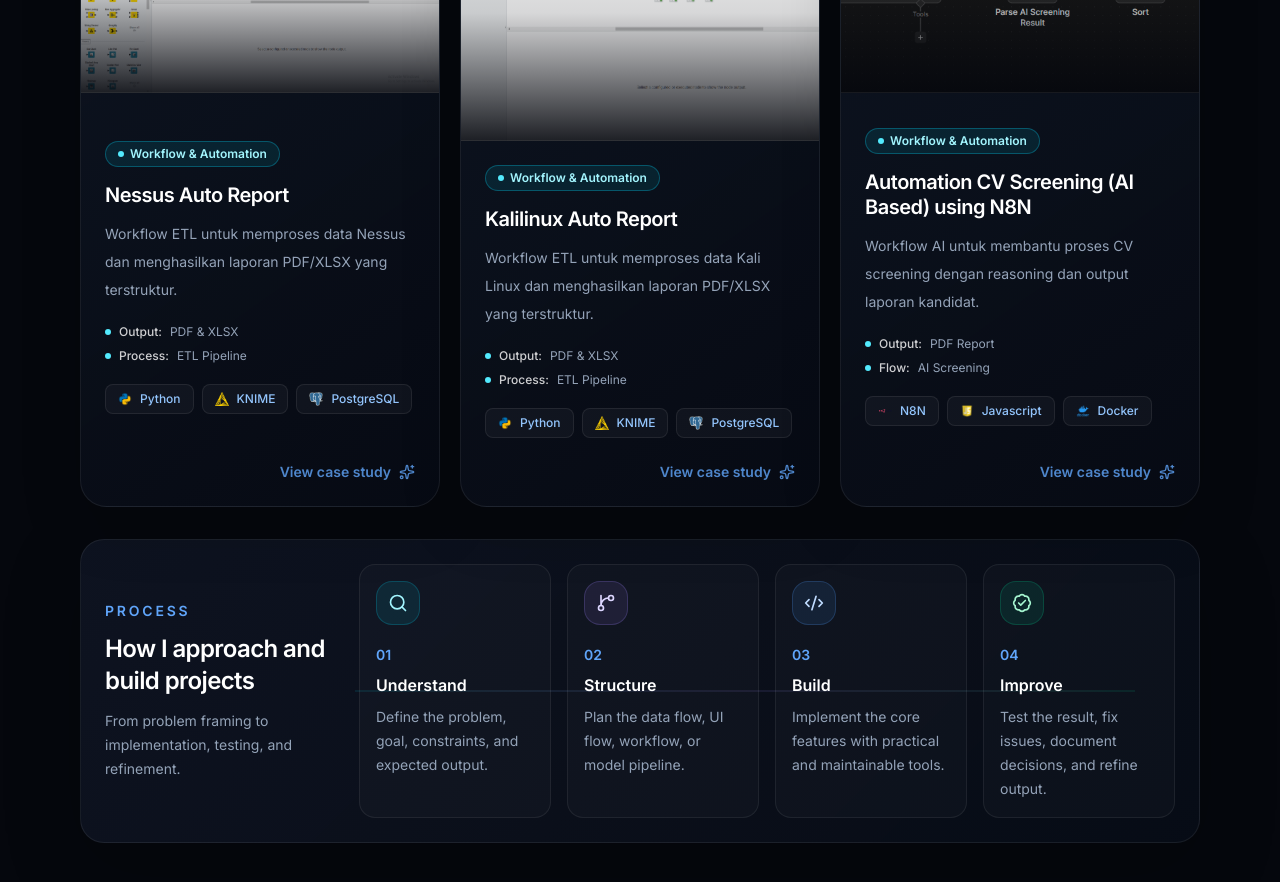
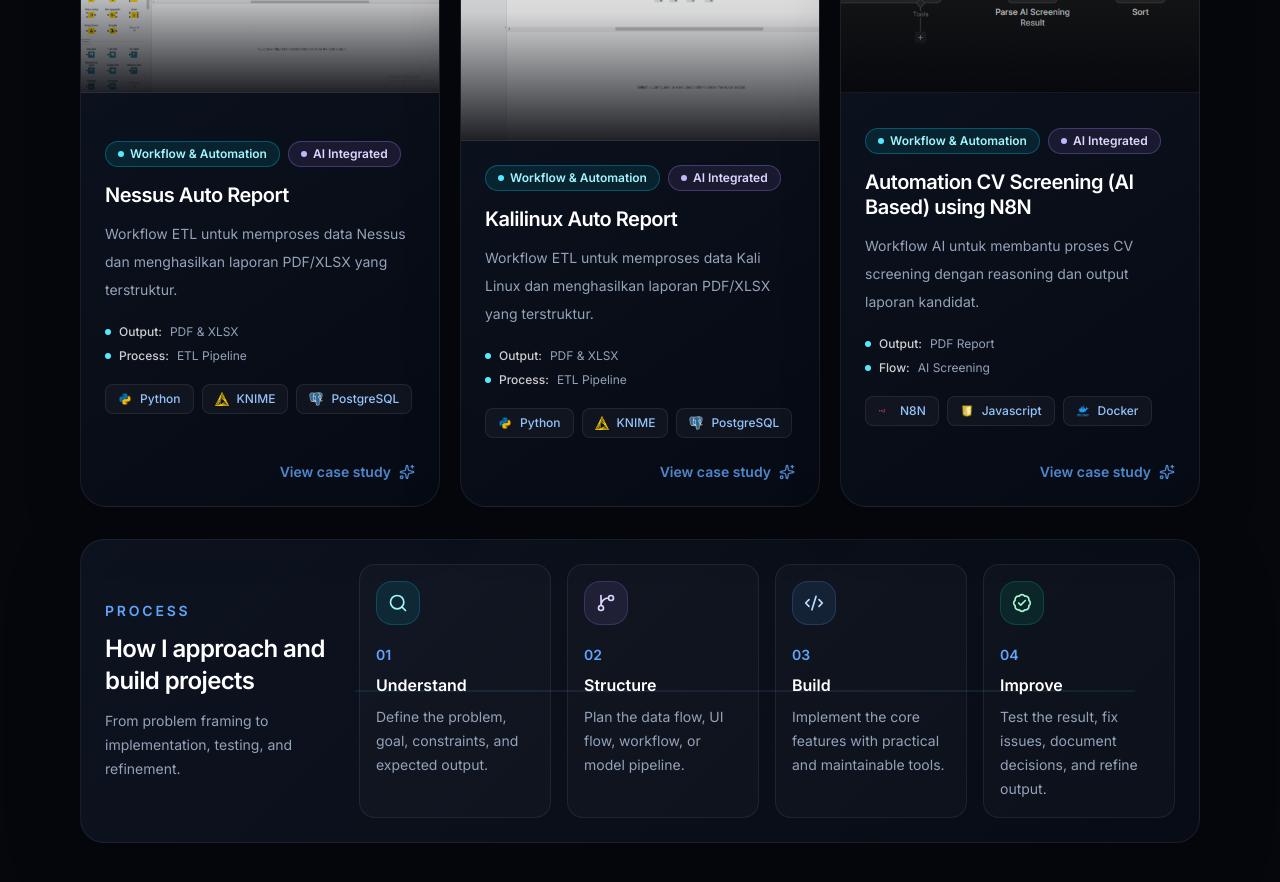
Before and after one commit to RaphaelEvanW/portfolio, a Next.js app: page / in a window 1280 px wide. Shown: the part 2120-3002 px from the top of the page. Built offline with nearby package versions, Linux system fonts and the light colour scheme.

Commit message:
minor update

```diff
--- a/components/Project.tsx
+++ b/components/Project.tsx
@@ -393,7 +393,7 @@
         </div>
 
         <div className={`relative flex h-full min-w-0 flex-col ${contentPaddingClass}`}>
-          <CategoryBadges categories={project.categories.slice(0, isFeatured ? 2 : 1)} compact />
+          <CategoryBadges categories={project.categories} compact />
 
           <h3 className={`mt-2 font-semibold tracking-tight text-white sm:mt-4 ${isFeatured ? "text-[13px] leading-tight sm:text-xl" : "text-[11px] leading-tight sm:text-xl"}`}>
             {project.title}
```
